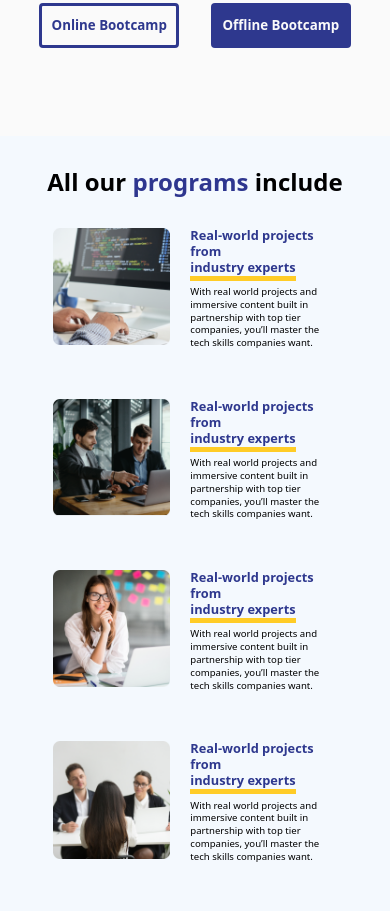
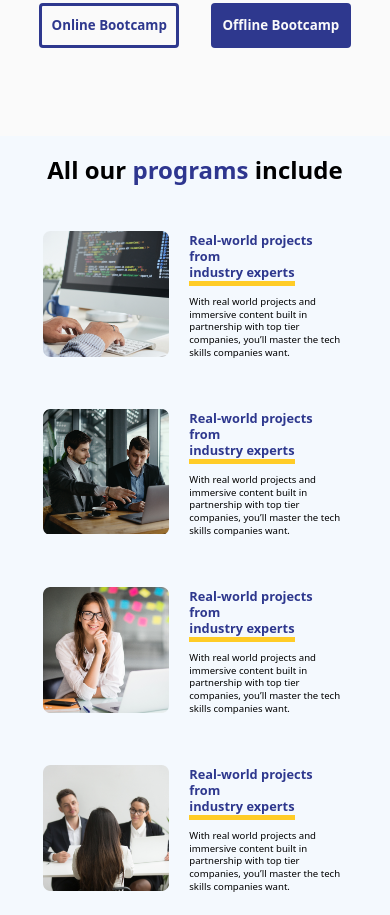
Before and after one commit to shades-7/CodeAsylumWebsite, a Gatsby site: page /Home/home in a window 390 px wide. Shown: the part 624-1539 px from the top of the page. Built offline with nearby package versions, Linux system fonts and the light colour scheme; Gatsby itself is replaced by a stand-in of ours.

Commit message:
spacing correction2

```diff
--- a/src/components/ProgramIncludes/program.module.scss
+++ b/src/components/ProgramIncludes/program.module.scss
@@ -17,7 +17,7 @@
     width: 100%;
     @include flexCenter(column);
     background-color: #F4F9FE;
-    padding:3rem;
+    padding:20px;
 }
 
 .Heading{
@@ -34,7 +34,7 @@
 
 .Program{
     width:45%;
-    padding:3rem 0 1rem 0;
+    padding-top:4rem;
     @include flexCenter(row);
     .Img{
         height: 100%;
@@ -66,9 +66,6 @@
 }
 
 @media(max-width: 576px){
-    .Container{
-        padding:2rem;
-    }
     .Heading{
         @include Font(Noto Sans, 1.5rem , bold ,1.7rem , #000000 );
     }
@@ -77,7 +74,7 @@
     }
     .Program{
         width:90%;
-        padding:2rem 0 1rem 0;
+        padding-top:3rem;
         .Img{
             height: 100%;
             width:40%;
@@ -87,7 +84,7 @@
             @include Font(Noto Sans, 0.8rem , bold ,1rem , #2E388E  )
         }
         .Content{
-            margin-top: 0.7rem;
+            margin-top: 1rem;
             @include Font(Noto Sans, 0.6rem , 300 ,0.8rem , #000000  )
         }
     }
```
